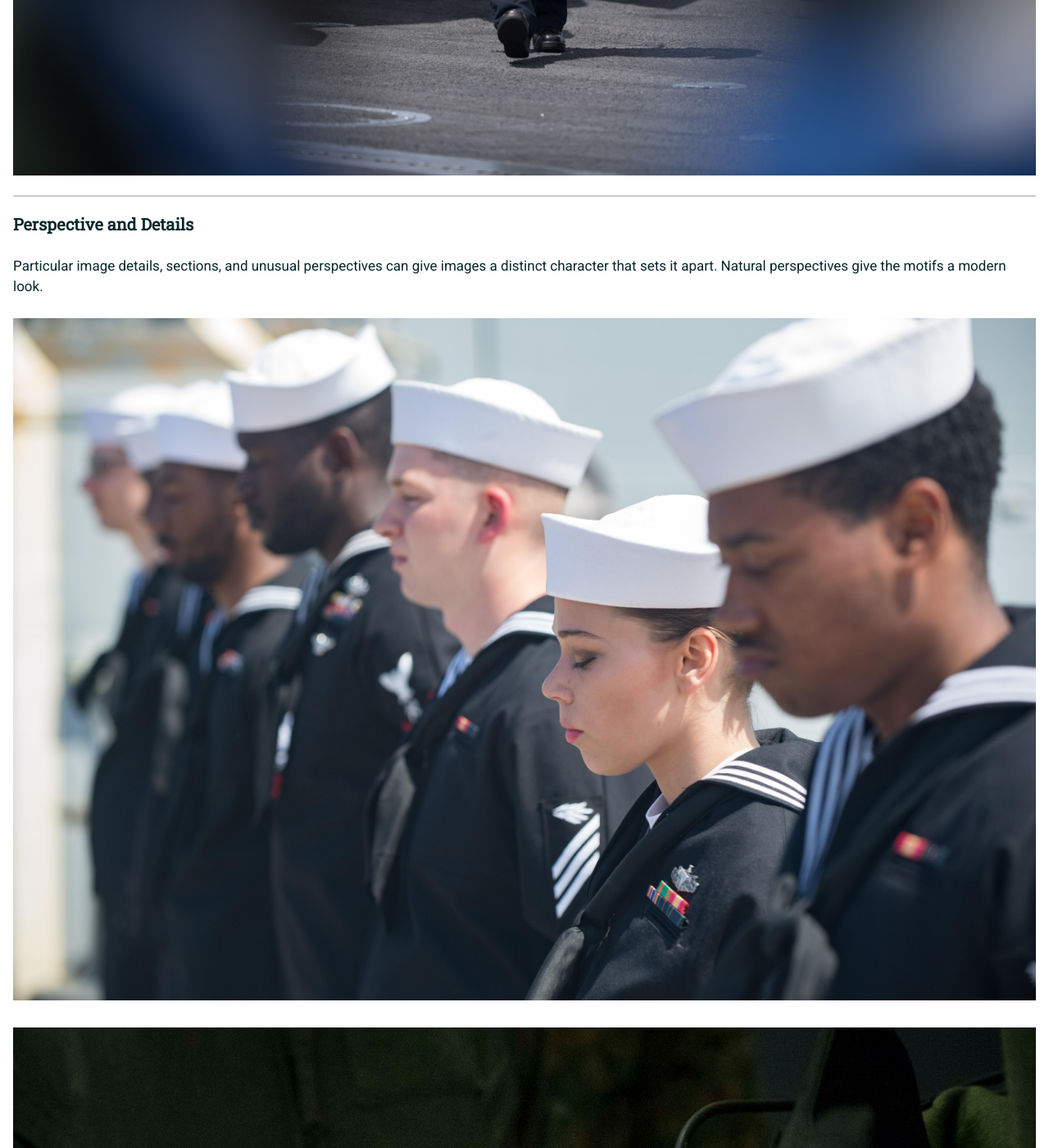
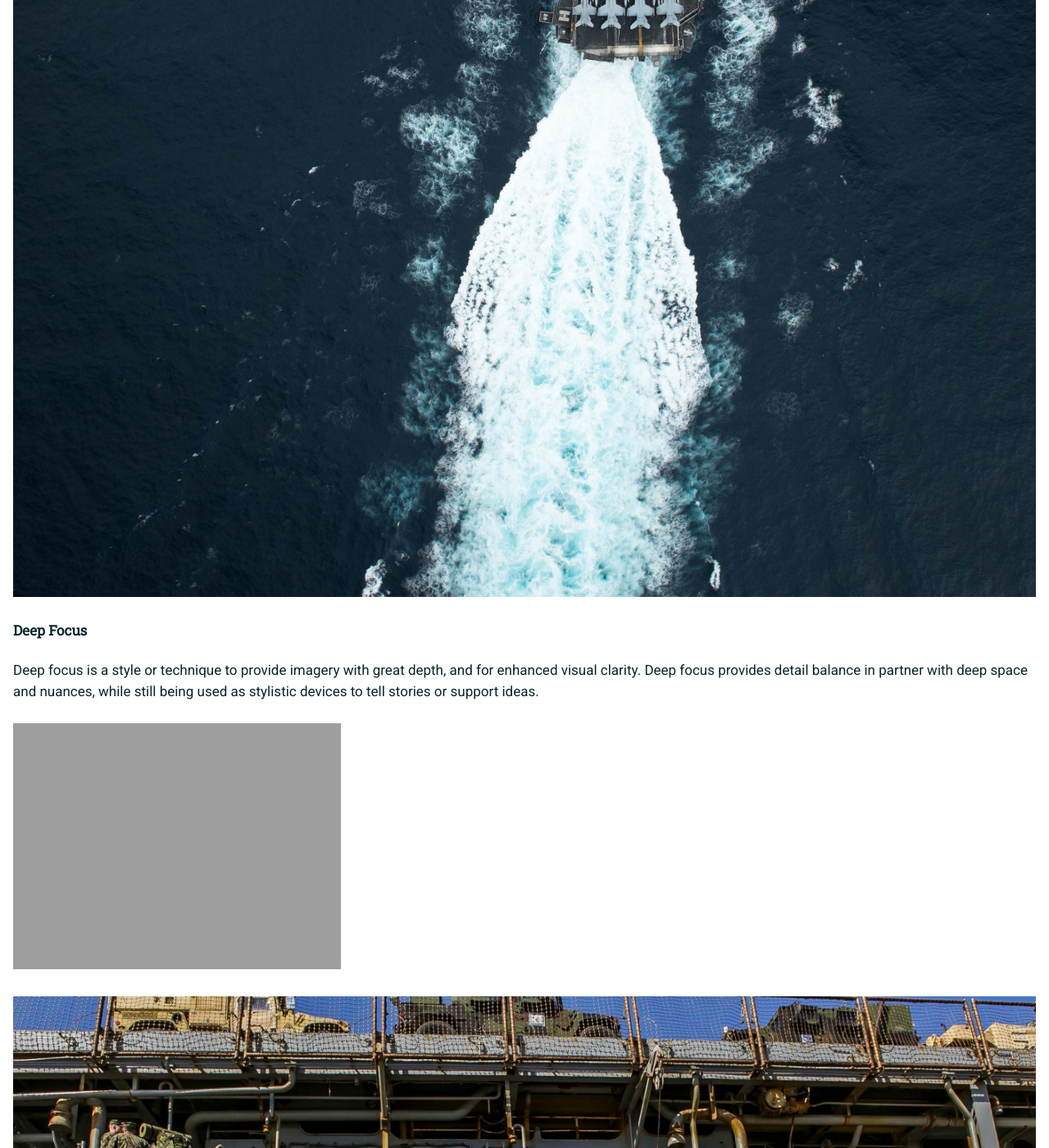
Before and after one commit to usnavy/Navy-Design-Guide, a Jekyll site: the page built from imagery.md, in a window 1280 px wide and 1400 px high, scrolled down 9660 px. Shown: the whole window at 82% size. Built offline with Jekyll 4.4.1, drawn with Linux system fonts in a browser that asks for light colours; nearby versions of some CDN libraries; our own code applies the rules of GitHub Pages for plain Markdown files; some of the changed text lies outside the part shown.

Commit message:
Update imagery.md

```diff
--- a/imagery.md
+++ b/imagery.md
@@ -10,9 +10,7 @@ Natural light sources ensure images have an authentic, unembellished look. The c
 
 ![Light Example 3](https://usnavy.github.io/Navy-Design-Guide/img/imagery-examples/lighting-3.JPG "Light Example 3")
 
-  <hr>
-
-### Color Space and Contrast
+#### Color Space and Contrast
 
 Color saturation is not excessive or too bright.  We make use of contrast that is clear. Color and contrast can also be used as stylistic devices.
 
@@ -21,18 +19,6 @@ Color saturation is not excessive or too bright.  We make use of contrast that i
 ![Color Space and Contrast Example 2](https://usnavy.github.io/Navy-Design-Guide/img/imagery-examples/color-space-and-contrast-2.JPG  "Color Space and Contrast Example 2")
 
 ![Color Space and Contrast Example 3](https://usnavy.github.io/Navy-Design-Guide/img/imagery-examples/color-space-and-contrast-3.JPG   "Color Space and Contrast Example 3")
-
-  <hr>
-
-### Definition and Blur
-
-The interplay of definition and blur is put to selective use to create a focus and a natural look.  In this way, the attention is drawn to a specific idea or thought.  Supporting elements can be out of focus if it supports the motif.
-
-![Definition and Blur Example 1](https://usnavy.github.io/Navy-Design-Guide/img/imagery-examples/definition-and-blur-1.JPG   "Definition and Blur Example 1")
-
-![Definition and Blur Example 2](https://usnavy.github.io/Navy-Design-Guide/img/imagery-examples/definition-and-blur-2.JPG  "Definition and Blur Example 2")
-
-![Definition and Blur Example 3](https://usnavy.github.io/Navy-Design-Guide/img/imagery-examples/definition-and-blur-3.JPG  "Definition and Blur Example 3")
 
   <hr>
 
@@ -45,6 +31,26 @@ Particular image details, sections, and unusual perspectives can give images a d
 ![Perspective and Details Example 2](https://usnavy.github.io/Navy-Design-Guide/img/imagery-examples/perspective-and-details-2.JPG  "Perspective and Details Example 2")
 
 ![Perspective and Details Example 3](https://usnavy.github.io/Navy-Design-Guide/img/imagery-examples/perspective-and-details-3.JPG   "Perspective and Details Example 3")
+
+#### Deep Focus
+
+Deep focus is a style or technique to provide imagery with great depth, and for enhanced visual clarity.  Deep focus provides detail balance in partner with deep space and nuances, while still being used as stylistic devices to tell stories or support ideas.
+
+![Deep Focus Example 1](https://usnavy.github.io/Navy-Design-Guide/img/imagery-examples/deep-focus-1.JPG "Deep Focus Example 1")
+
+![Deep Focus Example 2](https://usnavy.github.io/Navy-Design-Guide/img/imagery-examples/deep-focus-2.JPG  "Deep Focus Example 2")
+
+![Deep Focus Example 3](https://usnavy.github.io/Navy-Design-Guide/img/imagery-examples/deep-focus-3.JPG   "Deep Focus Example 3")
+
+#### Definition and Blur
+
+The interplay of definition and blur is put to selective use to create a focus and a natural look.  In this way, the attention is drawn to a specific idea or thought.  Supporting elements can be out of focus if it supports the motif.
+
+![Definition and Blur Example 1](https://usnavy.github.io/Navy-Design-Guide/img/imagery-examples/definition-and-blur-1.JPG   "Definition and Blur Example 1")
+
+![Definition and Blur Example 2](https://usnavy.github.io/Navy-Design-Guide/img/imagery-examples/definition-and-blur-2.JPG  "Definition and Blur Example 2")
+
+![Definition and Blur Example 3](https://usnavy.github.io/Navy-Design-Guide/img/imagery-examples/definition-and-blur-3.JPG  "Definition and Blur Example 3")
 
   <hr>
 
```
